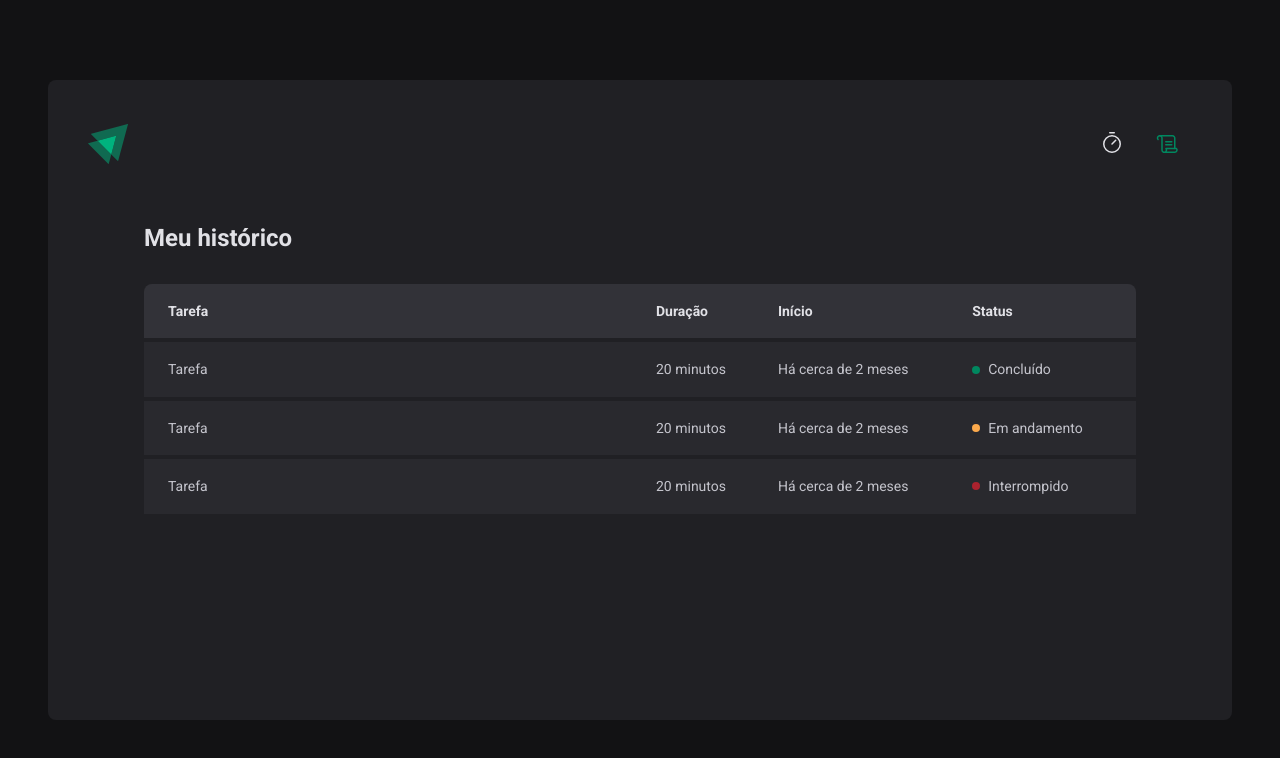
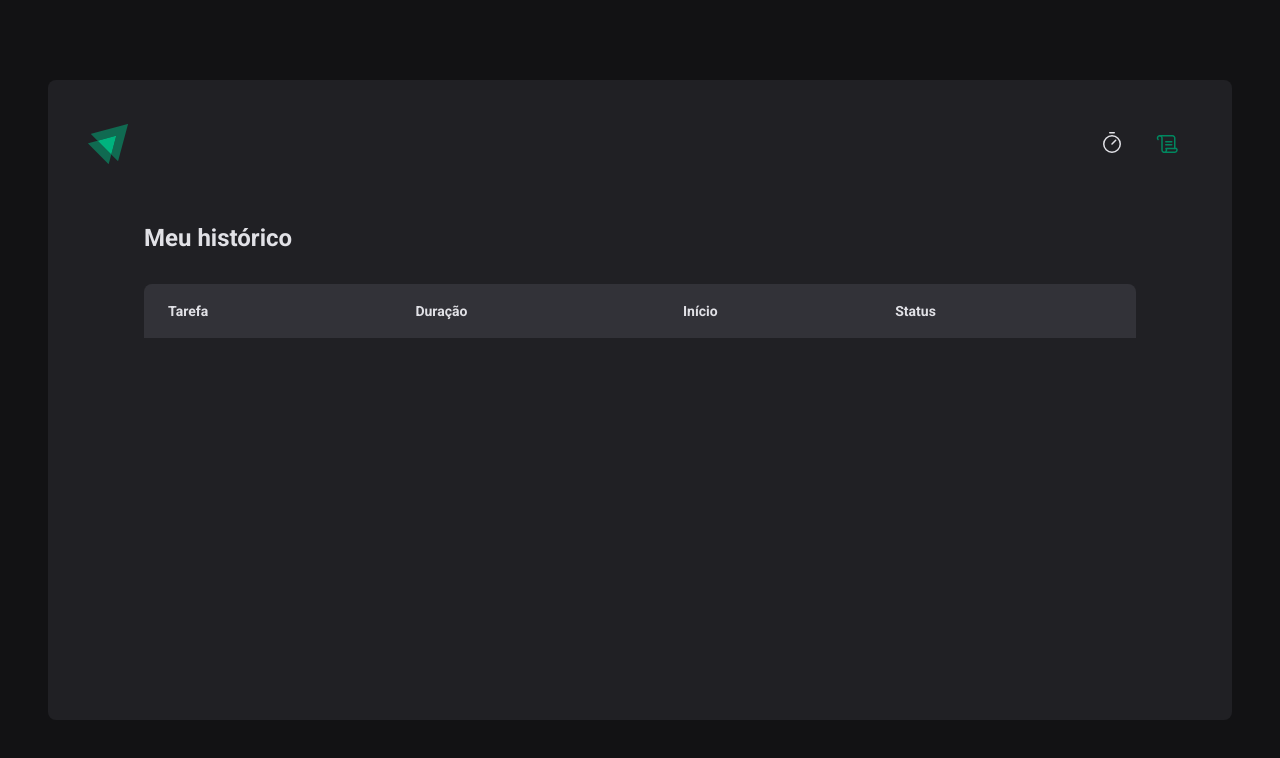
Before and after one commit to diipacheco/ignite-timer, a React (Vite) app: page /history in a window 1280 px wide. Shown: the top 758 px of the page. Built offline with nearby package versions, Linux system fonts and the light colour scheme.

Commit message:
Refacts context with useReducer

```diff
--- a/src/contexts/CycleContext.tsx
+++ b/src/contexts/CycleContext.tsx
@@ -1,14 +1,14 @@
 /* eslint-disable react/jsx-no-constructed-context-values */
-import { createContext, useState, ReactNode } from 'react';
+import {
+  createContext, useState, ReactNode, useReducer,
+} from 'react';
 
-export interface Cycle {
-  id: string;
-  task: string;
-  minutesAmount: number;
-  createdAt: Date;
-  updatedAt?: Date;
-  finishedDate?: Date;
-}
+import { cyclesReducer, Cycle } from '../reducers/cycles/reducer';
+import {
+  addNewCycleAction,
+  interruptCurrentCycleAction,
+  makeCurrentCycleAsFinishedAction,
+} from '../reducers/cycles/actions';
 
 interface CreateCycleData {
   task: string;
@@ -33,24 +33,17 @@ export const CyclesContext = createContext({} as ICyclesContext);
 interface CyclesContextProviderProps {
   children: ReactNode
 }
+
 export function CyclesContextProvider({ children }: CyclesContextProviderProps) {
-  const [cycles, setCycles] = useState<Cycle[]>([]);
-  const [activeCycleId, setActiveCycleId] = useState<string | null>(null);
+  const [cyclesState, dispatch] = useReducer(cyclesReducer, {
+    cycles: [],
+    activeCycleId: null,
+  });
   const [amountSecondsPassed, setAmountSecondsPassed] = useState(0);
 
+  const { cycles, activeCycleId } = cyclesState;
+
   const activeCycle = cycles.find((cycle) => cycle.id === activeCycleId);
-
-  function markCurrentCycleAsFinished() {
-    setCycles((state) => state.map((cycle) => {
-      if (cycle.id === activeCycleId) {
-        return {
-          ...cycle,
-          finishedDate: new Date(),
-        };
-      }
-      return cycle;
-    }));
-  }
 
   function setSecondsPassed(seconds: number) {
     setAmountSecondsPassed(seconds);
@@ -66,22 +59,16 @@ export function CyclesContextProvider({ children }: CyclesContextProviderProps)
       createdAt: new Date(),
     };
 
-    setCycles((state) => [...state, newCycle]);
-    setActiveCycleId(id);
+    dispatch(addNewCycleAction(newCycle));
     setAmountSecondsPassed(0);
   }
 
   function interruptCurrentCycle() {
-    setCycles((state) => state.map((cycle) => {
-      if (cycle.id === activeCycleId) {
-        return {
-          ...cycle,
-          updatedAt: new Date(),
-        };
-      }
-      return cycle;
-    }));
-    setActiveCycleId(null);
+    dispatch(interruptCurrentCycleAction);
+  }
+
+  function markCurrentCycleAsFinished() {
+    dispatch(makeCurrentCycleAsFinishedAction);
   }
 
   return (
@@ -89,11 +76,11 @@ export function CyclesContextProvider({ children }: CyclesContextProviderProps)
       cycles,
       activeCycle,
       activeCycleId,
-      markCurrentCycleAsFinished,
       amountSecondsPassed,
       setSecondsPassed,
       createNewCycle,
       interruptCurrentCycle,
+      markCurrentCycleAsFinished,
     }}
     >
       {children}
--- a/src/pages/History/index.tsx
+++ b/src/pages/History/index.tsx
@@ -1,6 +1,13 @@
+import { useContext } from 'react';
+import { formatDistanceToNow } from 'date-fns';
+import { ptBR } from 'date-fns/locale';
+
+import { CyclesContext } from '../../contexts/CycleContext';
+
 import { HistoryContainer, HistoryList, Status } from './styles';
 
 export function History() {
+  const { cycles } = useContext(CyclesContext);
   return (
     <HistoryContainer>
       <h1>Meu histórico</h1>
@@ -16,36 +23,42 @@ export function History() {
             </tr>
           </thead>
           <tbody>
-            <tr>
-              <td>Tarefa</td>
-              <td>20 minutos</td>
-              <td>Há cerca de 2 meses</td>
+            {cycles.map((cycle) => (
+              <tr key={cycle.id}>
+                <td>{cycle.task}</td>
                 <td>
+                  {cycle.minutesAmount}
+                  {' '}
+                  minutos
+                </td>
+                <td>
+                  {formatDistanceToNow(cycle.createdAt, {
+                    addSuffix: true,
+                    locale: ptBR,
+                  })}
+                </td>
+                <td>
+                  {cycle.finishedDate && (
                   <Status statusColor="green">
                     Concluído
                   </Status>
-              </td>
-            </tr>
-            <tr>
-              <td>Tarefa</td>
-              <td>20 minutos</td>
-              <td>Há cerca de 2 meses</td>
-              <td>
+                  )}
+
+                  {cycle.interruptedDate && (
+                  <Status statusColor="red">
+                    Interrompido
+                  </Status>
+                  )}
+
+                  {(!cycle.finishedDate && !cycle.interruptedDate) && (
                   <Status statusColor="yellow">
                     Em andamento
                   </Status>
+                  )}
+
                 </td>
               </tr>
-            <tr>
-              <td>Tarefa</td>
-              <td>20 minutos</td>
-              <td>Há cerca de 2 meses</td>
-              <td>
-                <Status statusColor="red">
-                  Interrompido
-                </Status>
-              </td>
-            </tr>
+            ))}
           </tbody>
         </table>
       </HistoryList>
--- a/src/pages/Home/components/CountDown/index.tsx
+++ b/src/pages/Home/components/CountDown/index.tsx
@@ -1,8 +1,9 @@
 import { useContext, useEffect } from 'react';
 import { differenceInSeconds } from 'date-fns';
 
+import { CyclesContext } from '../../../../contexts/CycleContext';
+
 import { CountDownContainer, Separator } from './styles';
-import { CyclesContext } from '../..';
 
 export function CountDown() {
   const {
--- /dev/null
+++ b/src/reducers/cycles/actions.ts
@@ -0,0 +1,31 @@
+/* eslint-disable no-shadow */
+/* eslint-disable no-unused-vars */
+
+import { Cycle } from './reducer';
+
+export enum ActionTypes {
+  ADD_NEW_CYCLE = 'ADD_NEW_CYCLE',
+  INTERRUPT_CURRENT_CYCLE = 'INTERRUPT_CURRENT_CYCLE',
+  MARK_CURRENT_CYCLE_AS_FINISHED = 'MARK_CURRENT_CYCLE_AS_FINISHED',
+}
+
+export function addNewCycleAction(newCycle: Cycle) {
+  return {
+    type: ActionTypes.ADD_NEW_CYCLE,
+    payload: {
+      newCycle,
+    },
+  };
+}
+
+export function interruptCurrentCycleAction() {
+  return {
+    type: ActionTypes.INTERRUPT_CURRENT_CYCLE,
+  };
+}
+
+export function makeCurrentCycleAsFinishedAction() {
+  return {
+    type: ActionTypes.MARK_CURRENT_CYCLE_AS_FINISHED,
+  };
+}
--- /dev/null
+++ b/src/reducers/cycles/reducer.ts
@@ -0,0 +1,55 @@
+import { ActionTypes } from './actions';
+
+export interface Cycle {
+  id: string;
+  task: string;
+  minutesAmount: number;
+  createdAt: Date;
+  interruptedDate?: Date;
+  finishedDate?: Date;
+}
+
+interface CyclesState {
+  cycles: Cycle[];
+  activeCycleId: string | null;
+}
+
+export function cyclesReducer(state:CyclesState, action: any) {
+  switch (action.type) {
+    case ActionTypes.ADD_NEW_CYCLE:
+      return {
+        ...state,
+        cycles: [...state.cycles, action.payload.newCycle],
+        activeCycleId: action.payload.newCycle.id,
+      };
+    case ActionTypes.INTERRUPT_CURRENT_CYCLE:
+      return {
+        ...state,
+        cycles: state.cycles.map((cycle) => {
+          if (cycle.id === state.activeCycleId) {
+            return {
+              ...cycle,
+              interruptedDate: new Date(),
+            };
+          }
+          return cycle;
+        }),
+        activeCycleId: null,
+      };
+    case ActionTypes.MARK_CURRENT_CYCLE_AS_FINISHED:
+      return {
+        ...state,
+        cycles: state.cycles.map((cycle) => {
+          if (cycle.id === state.activeCycleId) {
+            return {
+              ...cycle,
+              finishedDate: new Date(),
+            };
+          }
+          return cycle;
+        }),
+        activeCycleId: null,
+      };
+    default: return state;
+  }
+}
```
Lines whose indentation alone changed are shown as unchanged.
